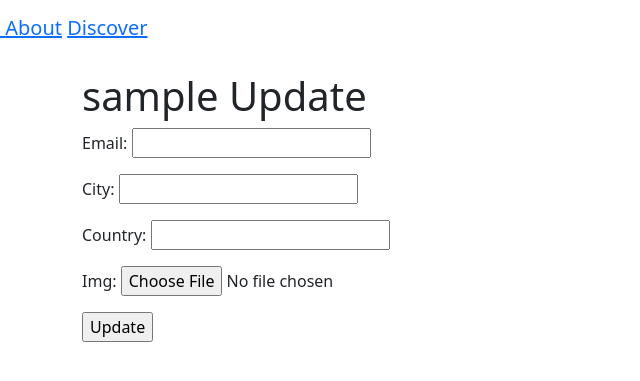
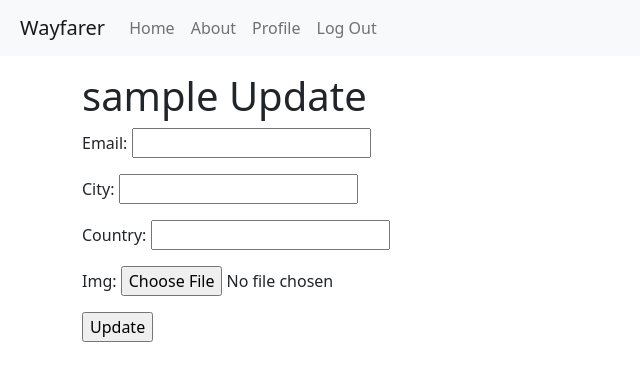
Before and after one commit to Alos222/project_wayfarer, a Django app: a page that uses main_app/templates/base.html in a window 1280 px wide. Shown: the top 381 px of the page, without its empty margins (0-640 px from the left). Run offline with Django 4.2, Linux system fonts and the light colour scheme; the visitor is signed in with stand-in values (Sample User, id 1); some libraries are stand-ins or nearby versions.

Commit message:
Update nav bar with functionality based on user auth

```diff
--- a/main_app/static/styles/main.css
+++ b/main_app/static/styles/main.css
@@ -3,3 +3,7 @@
     font-weight: bolder;
     color: black;
 }
+
+.navbar-brand {
+    margin-left: 1em;
+}
--- a/main_app/templates/base.html
+++ b/main_app/templates/base.html
@@ -11,25 +11,46 @@
         <link rel="stylesheet" href="https://cdnjs.cloudflare.com/ajax/libs/font-awesome/5.15.4/css/all.min.css">
         <link rel="stylesheet" href="{% static 'styles/main.css' %}">
         <script src="https://ajax.googleapis.com/ajax/libs/jquery/3.6.0/jquery.min.js"></script>
+        <script src="https://cdnjs.cloudflare.com/ajax/libs/popper.js/1.12.9/umd/popper.min.js" integrity="sha384-ApNbgh9B+Y1QKtv3Rn7W3mgPxhU9K/ScQsAP7hUibX39j7fakFPskvXusvfa0b4Q" crossorigin="anonymous"></script>
+        <script src="https://maxcdn.bootstrapcdn.com/bootstrap/4.0.0/js/bootstrap.min.js" integrity="sha384-JZR6Spejh4U02d8jOt6vLEHfe/JQGiRRSQQxSfFWpi1MquVdAyjUar5+76PVCmYl" crossorigin="anonymous"></script>
         <script src="{% static 'scripts/main.js' %}" defer></script>
         <script src="https://cdn.jsdelivr.net/npm/bootstrap@5.1.3/dist/js/bootstrap.bundle.min.js" integrity="sha384-ka7Sk0Gln4gmtz2MlQnikT1wXgYsOg+OMhuP+IlRH9sENBO0LRn5q+8nbTov4+1p" crossorigin="anonymous"></script>
     </head>
 
     <body>
-    <nav class="navbar" role="navigation" aria-label="main navigation">
-        <div class="navbar-brand">
-            <a class='navbar-item' href='/'>
-                <img class='image is-64x64'>
-            </a>
-            <a class="navbar-item" href="/about">About</a>
-            <a class='navbar-item' href='/discover'>Discover</a>
-            <a role="button" class="navbar-burger" aria-label="menu" aria-expanded="false">
-                <span aria-hidden="true"></span>
-                <span aria-hidden="true"></span>
-                <span aria-hidden="true"></span>
-            </a>
-        </div>
-    </nav>
+        <nav class="navbar navbar-expand-lg navbar-light bg-light">
+            <a class="navbar-brand" href="/">Wayfarer</a>
+            <button class="navbar-toggler" type="button" data-toggle="collapse" data-target="#navbarSupportedContent" aria-controls="navbarSupportedContent" aria-expanded="false" aria-label="Toggle navigation">
+                <span class="navbar-toggler-icon"></span>
+            </button>
+
+            <div class="collapse navbar-collapse" id="navbarSupportedContent">
+                <ul class="navbar-nav mr-auto">
+                    <li class="nav-item active">
+                        <a class="nav-link" href="/">Home <span class="sr-only">(current)</span></a>
+                    </li>
+                    <li class="nav-item">
+                        <a class="nav-link" href="/about/">About</a>
+                    </li>
+                    {% if user.is_authenticated == False %}
+                        <li class="nav-item">
+                            <a class="nav-link" href="/accounts/login/">Log In</a>
+                        </li>
+                        <li class="nav-item">
+                            <a class="nav-link" href="/accounts/signup/">Sign Up</a>
+                        </li>
+                    {% else %}
+                        <li class="nav-item">
+                            <a class="nav-link" href="/user/{{user.username}}">Profile</a>
+                        </li>
+                        <li class="nav-item">
+                            <a class="nav-link" href="/accounts/logout/">Log Out</a>
+                        </li>
+                    {% endif %}
+                </ul>
+            </div>
+        </nav>
+
         <section class="section">
             <div class="container">
                 {% block content%}{% endblock %}
```
